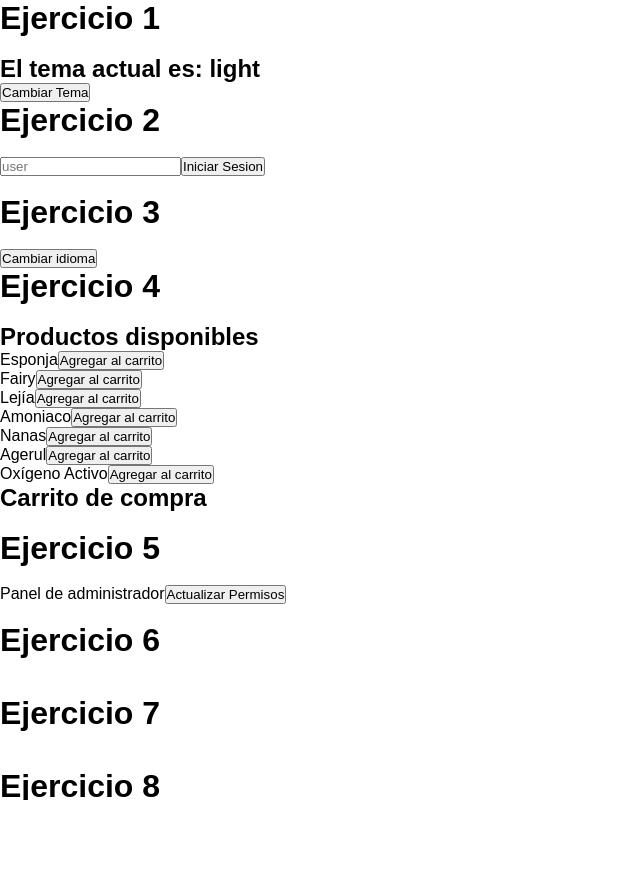
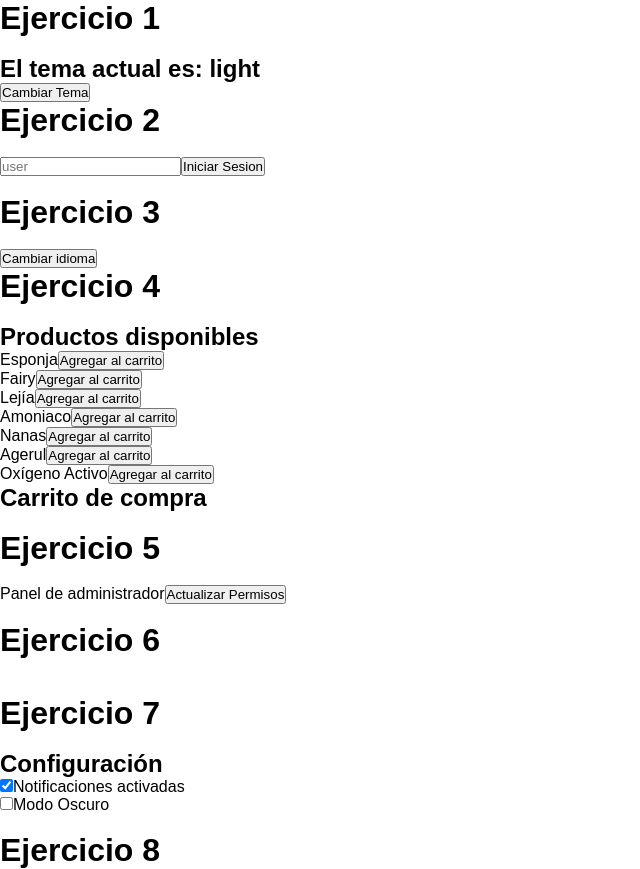
Before and after one commit to julia85310/b_usecontext, a Next.js app: page / in a window 1280 px wide. Shown: the whole page, without its empty margins (0-640 px from the left). Before the commit the page ends 800 px from the top, so only its background shows below. Built offline with nearby package versions, Linux system fonts and the light colour scheme.

Commit message:
no me va el useEffect del e j1

```diff
--- a/src/app/Ejercicio1.js
+++ b/src/app/Ejercicio1.js
@@ -1,13 +1,26 @@
 'use client';
-import React, { createContext, useState } from "react";
-
+import React, { createContext, useState, useContext, useEffect } from "react";
+import SettingsContext from "./Ejercicio7";
 const ThemeContext = createContext();
 
 export function ThemeProvider({ children }) {
+  const {settings} = useContext(SettingsContext);
   const [theme, setTheme] = useState("light");
   const toggleTheme = () => {
     setTheme((theme) => (theme === "light" ? "dark" : "light"));
   };
+
+  //Ej7
+  useEffect( () =>{
+    console.log('darkMode changed:');
+    if(settings.darkmode){
+      console.log(settings.darkMode);
+      setTheme('dark');
+    }else{
+      console.log(settings.darkMode);
+      setTheme('light');
+    }
+  }, [settings.darkmode]);
 
   return (
     <ThemeContext.Provider value={{ theme, toggleTheme }}>
--- a/src/app/Ejercicio7.js
+++ b/src/app/Ejercicio7.js
@@ -2,6 +2,8 @@
 import { createContext, useState} from "react";
 
 const SettingsContext = createContext();
+
+export default SettingsContext;
 
 export function SettingsProvider({children}){
 
@@ -10,14 +12,15 @@ export function SettingsProvider({children}){
     });
 
     function updateSetting(setting, valor){
+        console.log(`Updating setting ${setting} to ${valor}`);
         setSettings({...settings,
-            setting: valor
+            [setting]: valor
         });
     }
 
     return (
         <SettingsContext.Provider value={{settings, updateSetting}}>
-        {children}
+            {children}
         </SettingsContext.Provider>
     );
 }
--- /dev/null
+++ b/src/app/Settings.js
@@ -0,0 +1,19 @@
+import { useContext, useState } from "react";
+import SettingsContext from "./Ejercicio7";
+export default function Settings (){
+    const {settings, updateSetting} = useContext(SettingsContext);
+    const [inputNotifications, setInputNotifications] = useState(settings.notifications);
+    const [inputDarkMode, setInputDarkMode] = useState(settings.darkMode);
+
+    return <div>
+        <h2>Configuración</h2>
+        <input type="checkbox" value={inputNotifications} checked onChange={(e) => {
+            setInputNotifications(e.target.checked);
+            updateSetting('notifications', e.target.checked);
+        }}></input>Notificaciones activadas <br></br>
+        <input type="checkbox" value={inputDarkMode} onChange={(e) => {
+            setInputDarkMode(e.target.checked);
+            updateSetting('darkMode', e.target.checked);
+        }}></input>Modo Oscuro
+    </div>
+}
--- a/src/app/layout.js
+++ b/src/app/layout.js
@@ -6,7 +6,7 @@ import { LanguageProvider } from "./Ejercicio3";
 import {CartProvider} from './Ejercicio4';
 import { PermissionsProvider } from "./Ejercicio5";
 import { NotificationProvider } from "./Ejercicio6";
-
+import { SettingsProvider } from "./Ejercicio7";
 const geistSans = Geist({
   variable: "--font-geist-sans",
   subsets: ["latin"],
@@ -26,6 +26,7 @@ export default function RootLayout({ children }) {
   return (
     <html lang="en">
       <body className={`${geistSans.variable} ${geistMono.variable}`}>
+        <SettingsProvider>
           <ThemeProvider>
             <AuthProvider>
               <LanguageProvider>
@@ -39,6 +40,7 @@ export default function RootLayout({ children }) {
               </LanguageProvider>
             </AuthProvider>
           </ThemeProvider>
+        </SettingsProvider>
       </body>
     </html>
   );
--- a/src/app/page.js
+++ b/src/app/page.js
@@ -7,17 +7,20 @@ import Cart from './Cart';
 import ProductList from "./ProductList";
 import AdminPanel from "./AdminPanel";
 import NotificationList from "./NotificationList";
-
+import Settings from "./Settings";
+import SettingsContext from "./Ejercicio7";
 export default function Home() {
   const { theme, toggleTheme } = useContext(ThemeContext);
   const {user, login, logout} = useContext(AuthContext);
   const [userInput, setUserInput] = useState('');
   const { language, setLanguage} = useContext(LanguageContext);
+  const {settings} = useContext(SettingsContext);
 
 
   return (
-    <div style={{ backgroundColor: theme === "light" ? "#fff" : "#333",
-    color: theme === "light" ? "#000" : "#fff", height: "100vh" }}>
+    <div style={{
+      backgroundColor: theme === "light" ? "#fff" : "#333",
+      color: theme === "light" ? "#000" : "#fff"}}>
 
       <h1>Ejercicio 1</h1><br></br>
 
@@ -54,9 +57,12 @@ export default function Home() {
 
       <br></br><h1>Ejercicio 6</h1><br></br>
 
-      <NotificationList></NotificationList>
+      {settings.notifications && <NotificationList></NotificationList>}
 
       <br></br><h1>Ejercicio 7</h1><br></br>
+
+      <Settings></Settings>
+
       <br></br><h1>Ejercicio 8</h1>
     </div>
   );
```
Lines whose indentation alone changed are shown as unchanged.
